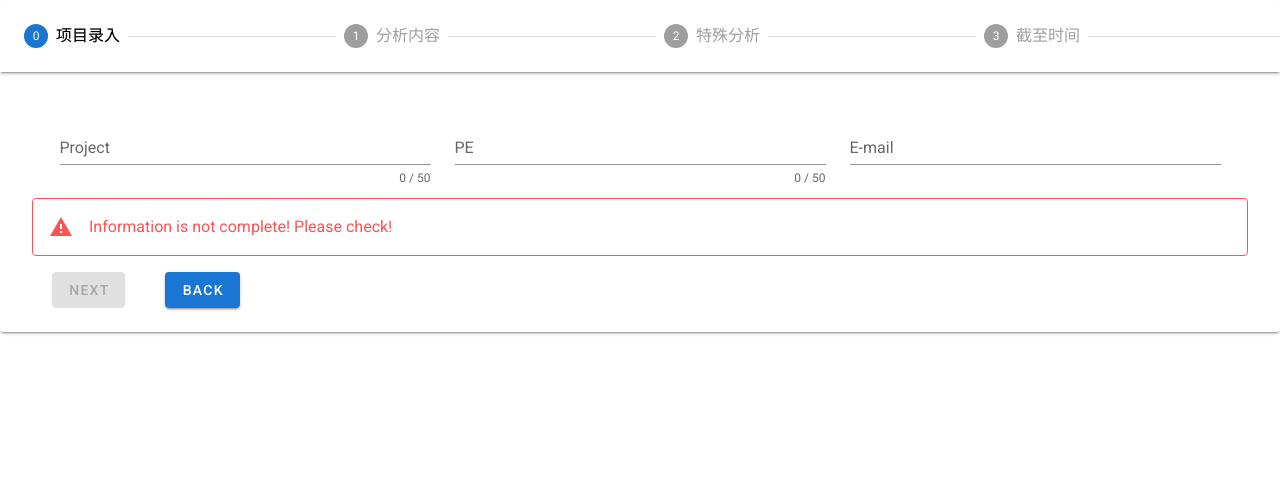
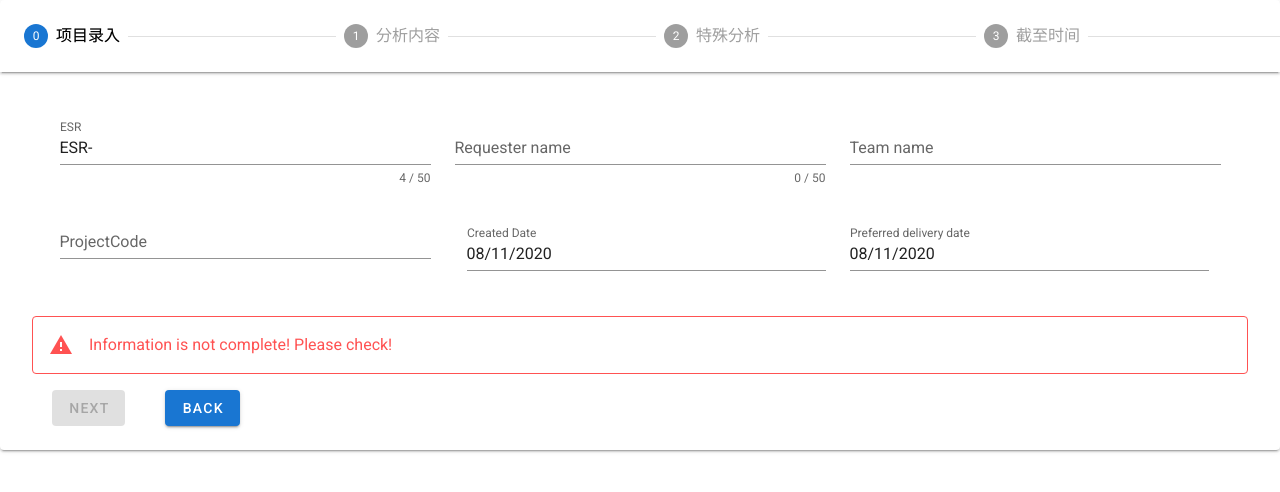
Before and after one commit to chaos1984/VUEStudy, a Vue app in the folder vue_foreend/: page /Stepper in a window 1280 px wide. Shown: the top 492 px of the page. Built offline with nearby package versions, Linux system fonts and the light colour scheme.

Commit message:
+ESR SUBFORM
Signed-off-by: chaos1984@163.com <chaos1984@163.com>

```diff
--- /dev/null
+++ b/vue_foreend/src/components/DatePick/index.vue
@@ -0,0 +1,97 @@
+<template>
+  <v-container>
+    <v-row class='pa-0 ma=0'>
+      <v-col cols="12" lg="6">
+        <v-menu
+          ref="menu1"
+          v-model="menu1"
+          :close-on-content-click="false"
+          transition="scale-transition"
+          offset-y
+          max-width="290px"
+          min-width="290px"
+        >
+          <template v-slot:activator="{ on, attrs }">
+            <v-text-field
+              v-model="computedDate1Formatted"
+              label="Created Date"
+              readonly
+              v-bind="attrs"
+              v-on="on"
+            ></v-text-field>
+          </template>
+          <v-date-picker v-model="date1" no-title @input="menu1 = false"></v-date-picker>
+        </v-menu>
+      </v-col>
+
+      <v-col cols="12" lg="6">
+        <v-menu
+          v-model="menu2"
+          :close-on-content-click="false"
+          transition="scale-transition"
+          offset-y
+          max-width="290px"
+          min-width="290px"
+        >
+          <template v-slot:activator="{ on, attrs }">
+            <v-text-field
+              v-model="computedDate2Formatted"
+              label="Preferred delivery date"
+              readonly
+              v-bind="attrs"
+              v-on="on"
+            ></v-text-field>
+          </template>
+          <v-date-picker v-model="date2" no-title @input="menu2 = false"></v-date-picker>
+        </v-menu>
+      </v-col>
+    </v-row>
+  </v-container>
+</template>
+
+<script>
+  export default {
+    data: vm => ({
+      date1: new Date().toISOString().substr(0, 10),
+      date2: new Date().toISOString().substr(0, 10),
+      dateFormatted: vm.formatDate(new Date().toISOString().substr(0, 10)),
+      menu1: false,
+      menu2: false,
+    }),
+
+    computed: {
+      computedDate1Formatted () {
+        return this.formatDate(this.date1)
+      },
+      computedDate2Formatted () {
+        return this.formatDate(this.date2)
+      },
+    },
+
+    watch: {
+      date1 (val) {
+        this.dateFormatted = this.formatDate(this.date)
+        return val
+      },
+      date2 (val) {
+        this.dateFormatted = this.formatDate(this.date)
+        return val
+      },
+    },
+
+    methods: {
+      formatDate (date) {
+        if (!date) return null
+
+        const [year, month, day] = date.split('-')
+        return `${month}/${day}/${year}`
+      },
+      parseDate (date) {
+        if (!date) return null
+
+        const [month, day, year] = date.split('/')
+        return `${year}-${month.padStart(2, '0')}-${day.padStart(2, '0')}`
+      },
+    },
+  }
+</script>
--- a/vue_foreend/src/components/ProjectForm/Form1/index.vue
+++ b/vue_foreend/src/components/ProjectForm/Form1/index.vue
@@ -8,10 +8,10 @@
           md="4"
         >
           <v-text-field
-            v-model="ProjectName"
+            v-model="ESRNumber"
             :rules="nameRules"
             :counter="50"
-            label="Project"
+            label="ESR"
             required
           ></v-text-field>
         </v-col>
@@ -24,7 +24,7 @@
             v-model="PEName"
             :rules="nameRules"
             :counter="50"
-            label="PE"
+            label="Requester name"
             required
           ></v-text-field>
         </v-col>
@@ -34,12 +34,32 @@
           md="4"
         >
           <v-text-field
-            v-model="email"
-            :rules="emailRules"
-            label="E-mail"
+            v-model="TeamName"
+            :rules="TeamnameRules"
+            label="Team name"
             required
           ></v-text-field>
         </v-col>
+
+        <v-col
+          cols="12"
+          md="4"
+        >
+          <v-text-field
+            v-model="ProjectCode"
+            :rules="ProjectCodeRules"
+            label="ProjectCode"
+            required
+          ></v-text-field>
+        </v-col>
+
+        <v-col
+          cols="24"
+          md="8"
+        >
+          <Datepick/>
+        </v-col>
+
       </v-row>
 
     </v-container>
@@ -60,25 +80,31 @@
     name : 'projectform1',
     components:{
         NextBackbtn: () => import('../NextBackbtn'),
+        Datepick: () => import('../../DatePick'),
     },
     data: () => ({
       info : '',
       valid: false,
-      ProjectName: '',
+      ESRNumber: 'ESR-',
       PEName: '',
       nameRules: [
         v => !!v || 'Name is required',
         v => v.length <= 50 || 'Name must be less than 50 characters',
       ],
-      email: '',
-      emailRules: [
-        v => !!v || 'E-mail is required',
-        v => /.+@.+/.test(v) || 'E-mail must be valid',
+      TeamName: '',
+      TeamnameRules: [
+        v => !!v || 'Name is required',
+        v => v.length <= 50 || 'Name must be less than 50 characters',
       ],
+      ProjectCode:"",
+      ProjectCodeRules :[
+        v => !!v || 'Name is required',
+        v => v.length <= 50 || 'Name must be less than 50 characters',
+      ]
     }),
     computed:{
         isError:function(){
-        if (this.ProjectName != '' && this.PEName != '' && this.email != ''){
+        if (this.ESRNumber != '' && this.PEName != '' && this.TeamName != ''){
             this.$store.commit('isNextStep')
             return false
         } else {
@@ -88,16 +114,7 @@
          }
     },
     methods:{
-     inforemit(){
-       this.info = ''
-       if (this.ProjectName != '' && this.PEName != '' && this.email != ''){
-           this.info =  this.ProjectName + this.PEName + this.email
-           console.log(this.info)
-           this.$store.commit('edit',this.info)
-       } else {
-          this.getalert()
-       }
-     },
+
    }
   }
 </script>
--- /dev/null
+++ b/vue_foreend/src/components/ProjectForm/Form2/CushionForm/CushionForm.vue
@@ -0,0 +1,35 @@
+<template>
+
+  <v-card height="250px">
+    <v-card-title>
+    Cushion Information
+    </v-card-title>
+    <v-card-text>
+      <v-checkbox
+      v-model="enabled"
+      hide-details
+      class="shrink mr-2 mt-0"
+      label="New Cushion"
+      ></v-checkbox>
+      <v-row align="center">
+        <v-file-input :disabled="!enabled" multiple label="New cushion dwg file"></v-file-input>
+        <v-file-input :disabled="!enabled" multiple label="New cushion folding file"></v-file-input>
+      </v-row>
+      <v-text-field
+      :disabled="enabled"
+      label= 'Please input your carryover cushion'
+      >
+      </v-text-field>
+    </v-card-text>
+  </v-card>
+
+</template>>
+
+<script>
+export default {
+      data: () => ({
+      includeFiles: true,
+      enabled: false,
+    }),
+}
+</script>
--- /dev/null
+++ b/vue_foreend/src/components/ProjectForm/Form2/InflatorForm/InflatorForm.vue
@@ -0,0 +1,39 @@
+<template>
+
+  <v-card height="250px">
+    <v-card-title>
+    Inflator Information
+    </v-card-title>
+    <v-card-text>
+      <v-checkbox
+      v-model="enabled"
+      hide-details
+      class="shrink mr-2 mt-0"
+      label="New Inflator"
+      ></v-checkbox>
+      <v-row align="center">
+        <v-file-input :disabled="!enabled" multiple label="New inflator file"></v-file-input>
+      </v-row>
+      <v-overflow-btn
+          dens
+          :disabled="enabled"
+          class="my-2"
+          :items="dropdown_font"
+          menu-props="bottom"
+          label="Please select the inflator in your ESR"
+          target="#dropdown-example-1"
+        ></v-overflow-btn>
+    </v-card-text>
+  </v-card>
+
+</template>>
+
+<script>
+export default {
+      data: () => ({
+      includeFiles: true,
+      enabled: false,
+      dropdown_font: ["ADP1.3B_MP","ADP1.3B_HP","ADPS-1.5_210kPa_5ms"],
+    }),
+}
+</script>
--- a/vue_foreend/src/components/ProjectForm/Form2/index.vue
+++ b/vue_foreend/src/components/ProjectForm/Form2/index.vue
@@ -1,78 +1,48 @@
 <!-- ValidateForm -->
+<template>
+  <v-form v-model="valid">
+    <v-container fluid="true">
+      <v-row>
+        <v-col
+          flex
+          cols="12"
+          md="6"
+        >
 
-<template>
-  <v-container id="dropdown-example">
-    <v-row>
-      <v-col cols="12" sm="4">
-        <p>Overflow</p>
+        <CushionForm/>
+        </v-col>
 
-        <v-overflow-btn
-          class="my-2"
-          :items="dropdown_font"
-          label="Overflow Btn"
-          target="#dropdown-example"
-        ></v-overflow-btn>
-      </v-col>
+        <v-col
+          flex
+          cols="12"
+          md="6"
+        >
+        <InflatorForm/>
 
-      <v-col cols="12" sm="4">
-        <p>Segmented</p>
-
-        <v-overflow-btn
-          class="my-2"
-          :items="dropdown_icon"
-          label="Segmented Btn"
-          segmented
-          target="#dropdown-example"
-        ></v-overflow-btn>
-      </v-col>
-
-      <v-col cols="12" sm="4">
-        <p>Editable</p>
-
-        <v-overflow-btn
-          class="my-2"
-          :items="dropdown_edit"
-          label="Editable Btn"
-          editable
-          item-value="text"
-        ></v-overflow-btn>
-      </v-col>
-    </v-row>
-
-    <v-alert
+        </v-col>
+      </v-row>
+    </v-container>
+        <v-alert
       :value = "isError"
-      :dense =false
+      :dense = false
       outlined
       type="error"
     >
        Information is not complete! Please check!
        </v-alert>
        <NextBackbtn></NextBackbtn>
-         </v-container>
+  </v-form>
 </template>
-
 
 <script>
   export default {
     name : 'projectform1',
     components:{
         NextBackbtn: () => import('../NextBackbtn'),
+        CushionForm: () => import('./CushionForm/CushionForm'),
+        InflatorForm: () => import('./InflatorForm/InflatorForm')
     },
-    data: () => ({
-      dropdown_font: ['Arial', 'Calibri', 'Courier', 'Verdana'],
-      dropdown_icon: [
-        { text: 'list', callback: () => console.log('list') },
-        { text: 'favorite', callback: () => console.log('favorite') },
-        { text: 'delete', callback: () => console.log('delete') },
-      ],
-      dropdown_edit: [
-        { text: '100%' },
-        { text: '75%' },
-        { text: '50%' },
-        { text: '25%' },
-        { text: '0%' },
-      ],
-    }),
+
     computed:{
         isError:function(){
         if (this.ProjectName != '' && this.PEName != '' && this.email != ''){
@@ -85,7 +55,15 @@
          }
     },
     methods:{
-
+     inforemit(){
+       this.info = ''
+       if (this.ProjectName != '' && this.PEName != '' && this.email != ''){
+           this.info =  this.ProjectName + this.PEName + this.email
+           this.$store.commit('edit',this.info)
+       } else {
+          this.getalert()
+       }
+     },
    }
   }
 </script>
--- a/vue_foreend/src/components/ProjectForm/Form3/index.vue
+++ b/vue_foreend/src/components/ProjectForm/Form3/index.vue
@@ -2,29 +2,7 @@
 <template>
   <v-form v-model="valid">
     <v-container>
-      <v-card>
-    <v-card-text>
-      <v-row align="center">
-        <v-checkbox
-          v-model="includeFiles"
-          hide-details
-          class="shrink mr-2 mt-0"
-        ></v-checkbox>
-        <v-text-field label="Include files"></v-text-field>
-      </v-row>
-      <v-row align="center">
-        <v-checkbox
-          v-model="enabled"
-          hide-details
-          class="shrink mr-2 mt-0"
-        ></v-checkbox>
-        <v-text-field
-          :disabled="!enabled"
-          label="I only work if you check the box"
-        ></v-text-field>
-      </v-row>
-    </v-card-text>
-  </v-card>
+
 
     </v-container>
         <v-alert
```
